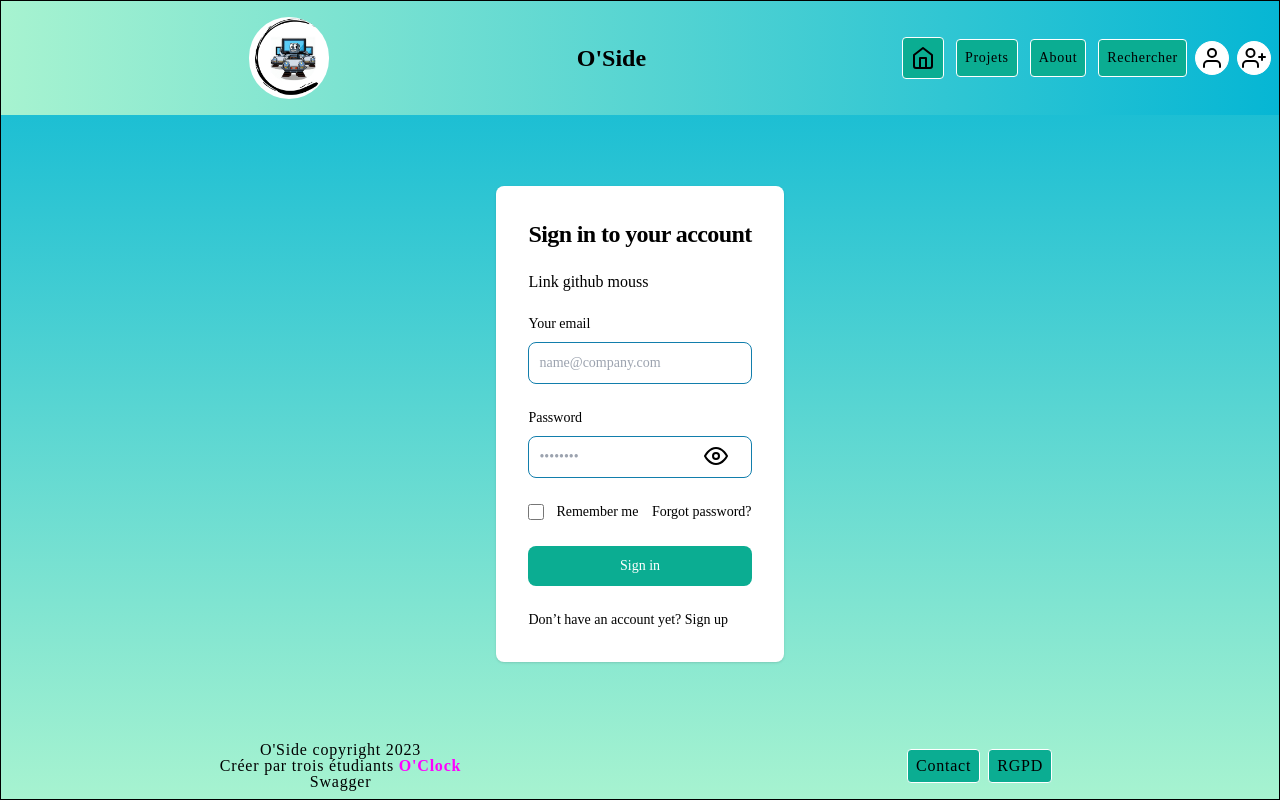
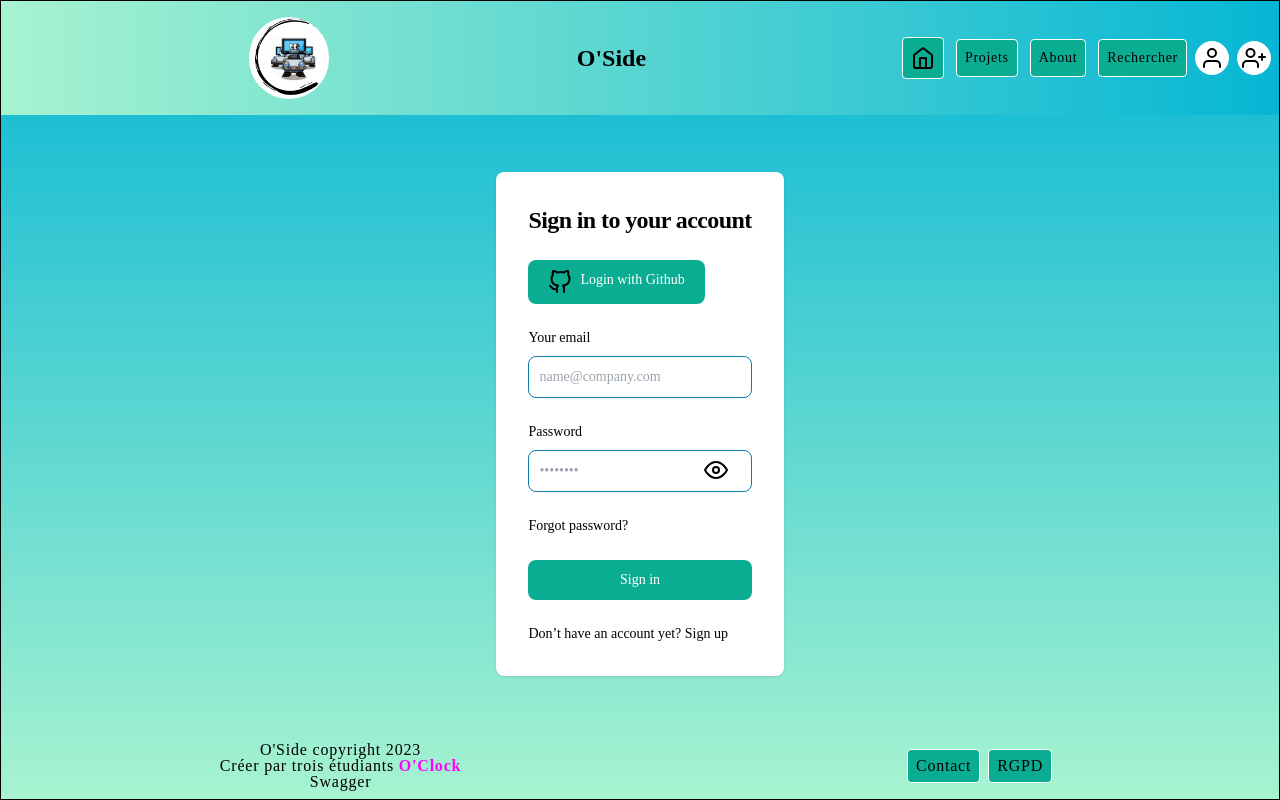
Before and after one commit to gouteuxchristophe/OSide-Front, a React (Vite) app: page /login in a window 1280 px wide. Built offline with nearby package versions, Linux system fonts and the light colour scheme; no server answers.

Commit message:
[TEST] - URL GITHUB LOGIN

```diff
--- a/src/components/Login/index.tsx
+++ b/src/components/Login/index.tsx
@@ -23,8 +23,7 @@ function Login() {
   const handleGitHubAuth = () => {
     const scope = import.meta.env.VITE_SCOPE;
     const clientId = import.meta.env.VITE_CLIENT_ID;
-    const redirectUri = import.meta.env.VITE_REDIRECT_URI;
-    const authUrl = `https://github.com/login/oauth/authorize?client_id=${clientId}&redirect_uri=${redirectUri}&scope=${scope}`;
+    const authUrl = `https://github.com/login/oauth/authorize?client_id=${clientId}&scope=${scope}`;
     window.location.href = authUrl;
   }
   // Permet de récupérer le code de l'utilisateur dans l'url
@@ -78,11 +77,8 @@ function Login() {
             <h1 className="text-xl font-bold leading-tight tracking-tight md:text-2xl">
               Sign in to your account
             </h1>
-            {/* <div>
+            <div>
               <button onClick={handleGitHubAuth} className='flex gap-2 text-[white] bg-primary0 font-medium rounded-lg text-sm px-5 py-2.5 text-center' > <GitHub className='text-[black]' />Login with Github</button>
-            </div> */}
-            <div>
-              <a href={`https://github.com/login/oauth/authorize?client_id=${import.meta.env.VITE_CLIENT_ID}&scope=${import.meta.env.VITE_SCOPE}`}> Link github mouss</a>
             </div>
             <form onSubmit={handleSubmitLogin} className="space-y-4 md:space-y-6" action="#">
               <div>
@@ -97,14 +93,6 @@ function Login() {
                 </button>
               </div>
               <div className="flex items-center justify-between">
-                <div className="flex items-start">
-                  <div className="flex items-center h-5">
-                    <input id="remember" aria-describedby="remember" type="checkbox" className="w-4 h-4 border border-primary0 rounded" />
-                  </div>
-                  <div className="ml-3 text-sm">
-                    <label htmlFor="remember">Remember me</label>
-                  </div>
-                </div>
                 <Link to="/" className="text-sm font-medium">Forgot password?</Link>
               </div>
               <button type="submit" className="w-full text-[white] bg-primary0 font-medium rounded-lg text-sm px-5 py-2.5 text-center">Sign in</button>
```
